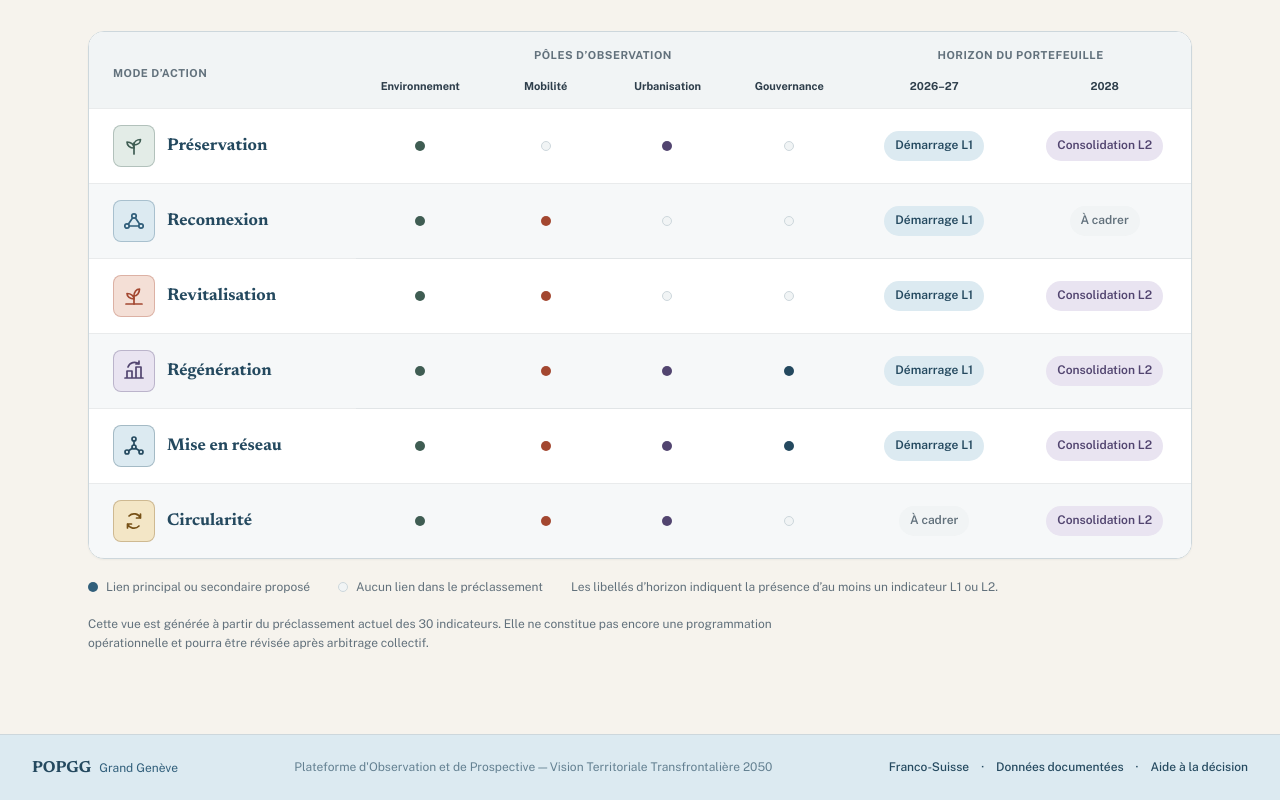
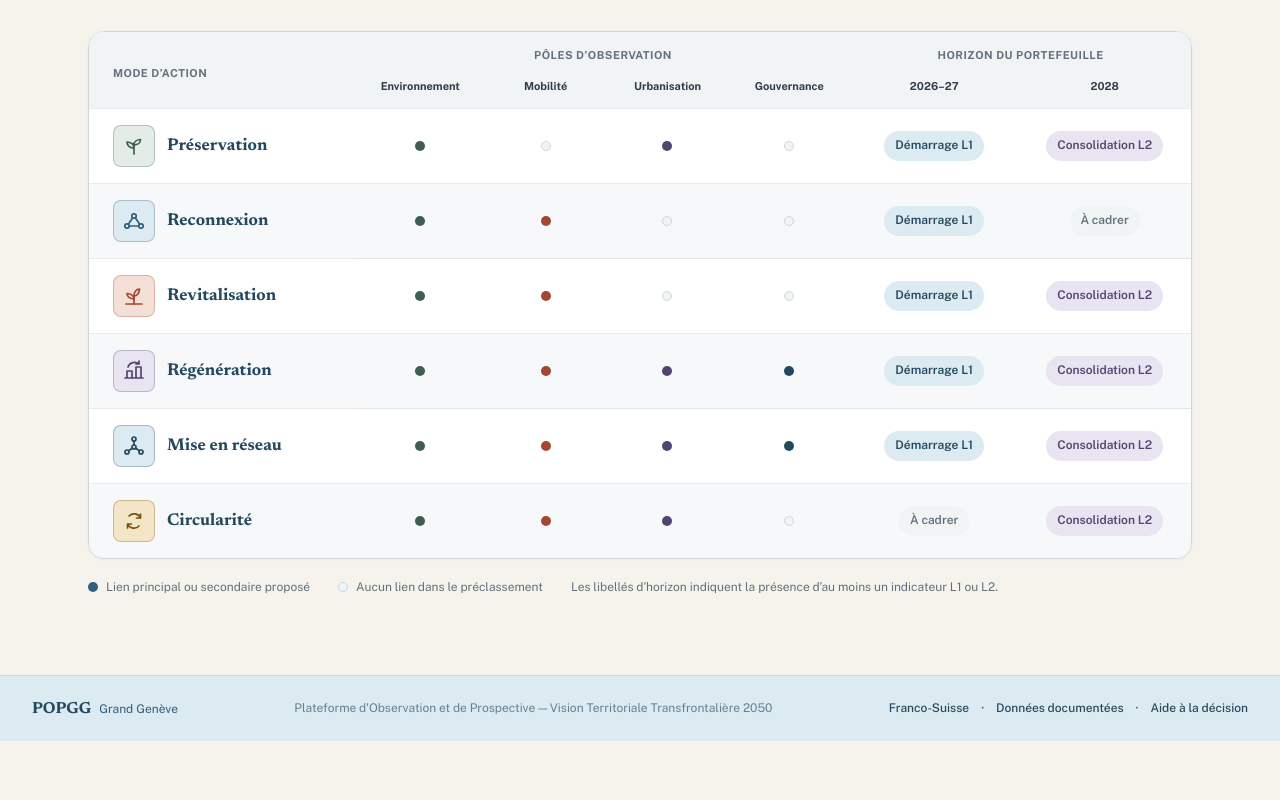
Before and after one commit to action-situee/projet-popgg-atelier2, a React (Vite) app: page / in a window 1280 px wide. Shown: the part 3835-4635 px from the top of the page. After the commit the page ends 4576 px from the top, so only its background shows below. Built offline with nearby package versions, Linux system fonts and the light colour scheme; the HTML template or start-up script is replaced by a standard one.

Commit message:
Allège la section de mise en œuvre

```diff
--- a/src/App.tsx
+++ b/src/App.tsx
@@ -1588,10 +1588,6 @@ export default function App() {
             </span>
             <span>Les libellés d’horizon indiquent la présence d’au moins un indicateur L1 ou L2.</span>
           </div>
-
-          <p className="mt-5 text-xs leading-relaxed" style={{ color: "var(--color-text-muted)", maxWidth: 760 }}>
-            Cette vue est générée à partir du préclassement actuel des 30 indicateurs. Elle ne constitue pas encore une programmation opérationnelle et pourra être révisée après arbitrage collectif.
-          </p>
         </div>
       </section>
 
```
